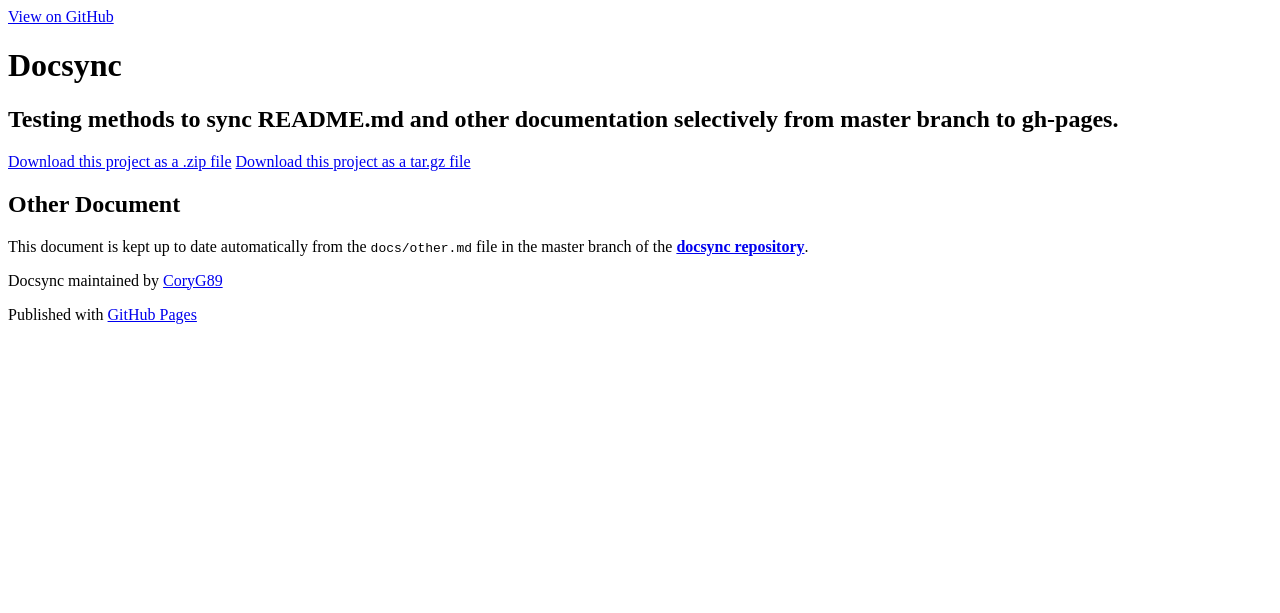
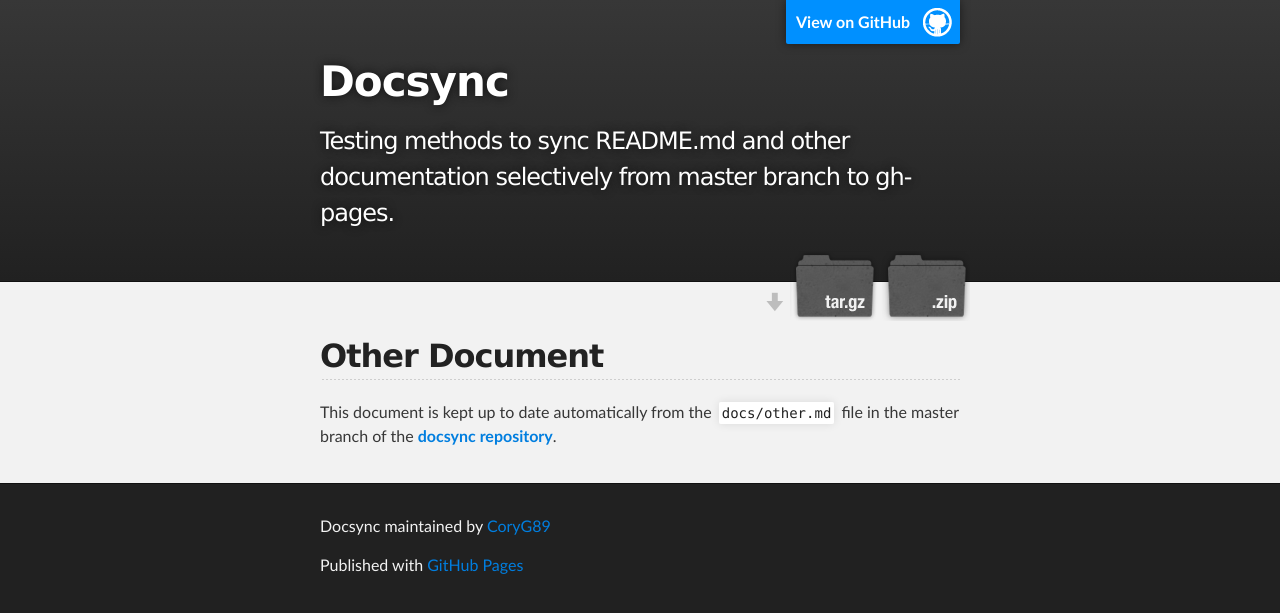
Before and after one commit to CoryG89/docsync, a Jekyll site: the page built from docs/other.md, in a window 1280 px wide. Shown: the top 613 px of the page. Built offline with Jekyll 4.4.1, drawn with Linux system fonts in a browser that asks for light colours; nearby versions of some CDN libraries; Markdown is read by kramdown in place of the engine named in the settings.

Commit message:
Replacing BASE_PATH with site.path

```diff
--- a/_config.yml
+++ b/_config.yml
@@ -1,3 +1,3 @@
 markdown: redcarpet
 
-BASE_PATH: http://coryg89.github.io/docsync/
+path: http://coryg89.github.io/docsync/
--- a/_layouts/docs.html
+++ b/_layouts/docs.html
@@ -5,9 +5,9 @@
     <meta charset='utf-8' />
     <meta http-equiv="X-UA-Compatible" content="chrome=1" />
     <meta name="description" content="Docsync : Testing methods to sync README.md and other documentation selectively from master branch to gh-pages." />
-    <link rel="stylesheet" type="text/css" media="screen" href="{{ BASE_PATH }}stylesheets/stylesheet.css">
+    <link rel="stylesheet" type="text/css" media="screen" href="{{ site.path }}stylesheets/stylesheet.css">
     <script src="//ajax.googleapis.com/ajax/libs/jquery/2.0.0/jquery.min.js"></script>
-    <script src="{{ BASE_PATH }}javascripts/process-rel-links.js" type="text/javascript"></script>
+    <script src="{{ site.path }}javascripts/process-rel-links.js" type="text/javascript"></script>
     <title>Docsync</title>
   </head>
   <body>
--- a/_layouts/readme.html
+++ b/_layouts/readme.html
@@ -5,9 +5,9 @@
     <meta charset='utf-8' />
     <meta http-equiv="X-UA-Compatible" content="chrome=1" />
     <meta name="description" content="Docsync : Testing methods to sync README.md and other documentation selectively from master branch to gh-pages." />
-    <link rel="stylesheet" type="text/css" media="screen" href="{{ BASE_PATH }}stylesheets/stylesheet.css">
+    <link rel="stylesheet" type="text/css" media="screen" href="{{ site.path }}stylesheets/stylesheet.css">
     <script src="//ajax.googleapis.com/ajax/libs/jquery/2.0.0/jquery.min.js"></script>
-    <script src="{{ BASE_PATH }}javascripts/process-rel-links.js" type="text/javascript"></script>
+    <script src="{{ site.path }}javascripts/process-rel-links.js" type="text/javascript"></script>
     <title>Docsync</title>
   </head>
   <body>
```
